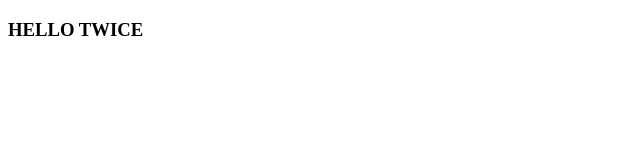
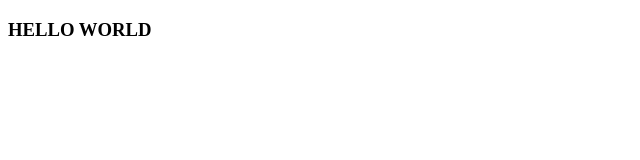
Before and after one commit to Jomel-Guinto-Simbillo/TWICE, a plain HTML site: page index.html in a window 1280 px wide. Shown: the full height of the page, 0-640 px from the left. Drawn offline with Linux system fonts and the light colour scheme.

Commit message:
by-jomel

```diff
--- a/index.html
+++ b/index.html
@@ -6,6 +6,6 @@
     <title>Document</title>
 </head>
 <body>
-    <h3>HELLO TWICE</h3>
+    <h3>HELLO WORLD</h3>
 </body>
 </html>
```
